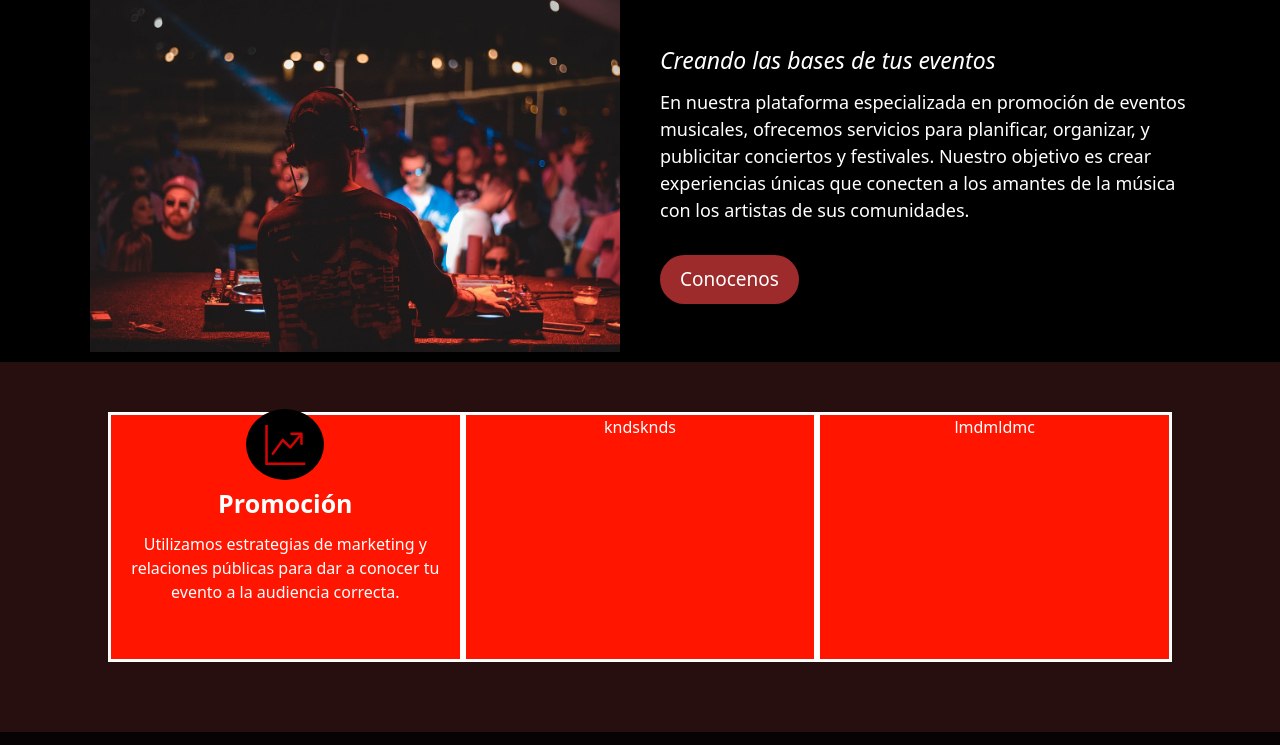
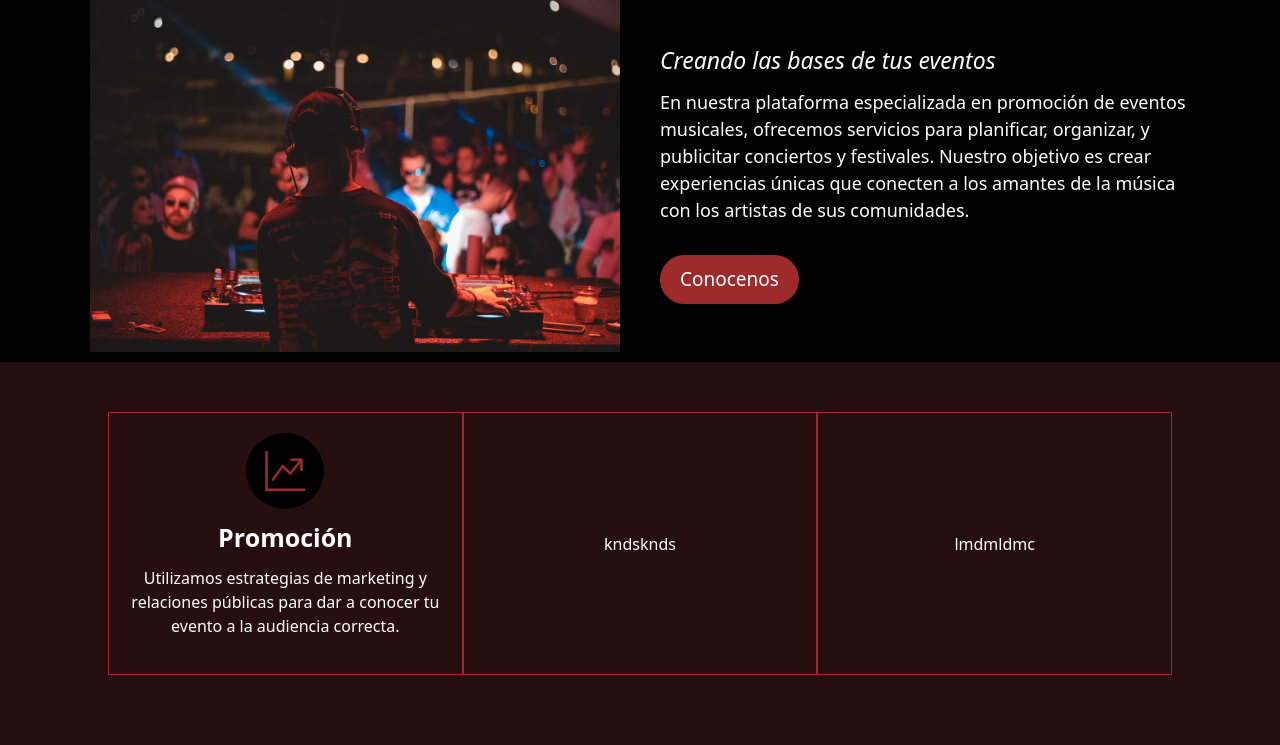
Before and after one commit to slaughtbear/PomBeats, a PHP site: page /dashboard.html in a window 1280 px wide. Shown: the part 754-1499 px from the top of the page. Run offline with PHP 8.4, Linux system fonts and the light colour scheme.

Commit message:
Se actualizo este archivo con las secciones servicios y enlaces

```diff
--- a/css/dashboard.css
+++ b/css/dashboard.css
@@ -161,11 +161,20 @@
     padding: 40px 40px 60px 40px;
 }
 
-.servicios .row div
+.servicios .columna
 {
-    height: 250px;
-    background-color: #ff1500;
-    border: 3px solid white;
+    padding: 20px;
+    border: 1px solid  rgb(158, 43, 43);
+    display: flex;
+    flex-direction: column;
+    align-items: center;
+    justify-content: space-evenly;
+    transition: all 0.2s ease-in;
+}
+
+.servicios .columna:hover
+{
+    background-color: #640000;
 }
 
 .servicios-titulo
@@ -175,13 +184,84 @@
     margin: 10px 0;
 }
 
+.badges-contenedor
+{
+    font-size: 20px;
+    margin: 10px 0;
+}
+
+.badge
+{
+    margin: 5px;
+}
+
 .servicios i
 {
     font-size: 2.5rem;
-    color: rgb(209, 5, 5);
+    color:  rgb(158, 43, 43);
     background-color: black;
     padding: 8px 19px;
     border-radius: 50%;
+}
+
+/* F O O T E R */
+footer
+{
+    min-height: 500px;
+}
+
+.footer-logo
+{
+    height: 100px;
+    width: 100px;
+    margin: 10px;
+}
+
+.footer-texto
+{
+    font-size: 1.5rem;
+    padding: 20px;
+    margin-bottom: 30px;
+    font-family: 'Quicksand', sans-serif;
+}
+
+.iconos-redes a
+{
+    width: 50px;
+    height: 50px;
+    display: flex;
+    align-items: center;
+    justify-content: center;
+    padding: 2px;
+    margin: 10px;
+    border: 2px solid white;
+    border-radius: 50%;
+    transition: all 0.2s ease-in;
+}
+
+.iconos-redes i
+{
+    color: white;
+    font: 1.5rem;
+    transition: all 0.2s ease-in;
+}
+
+.iconos-redes a:hover
+{
+    background-color: white;
+    border: 2 px solid rgb(255, 8, 0);
+}
+
+.iconos-redes a:hover i
+{
+    color: black;
+}
+
+.derechos-autor
+{
+    font-size: 15px;
+    color: white;
+    padding: 20px;
 }
 
 /*  R E S P O N S I V E */
```
